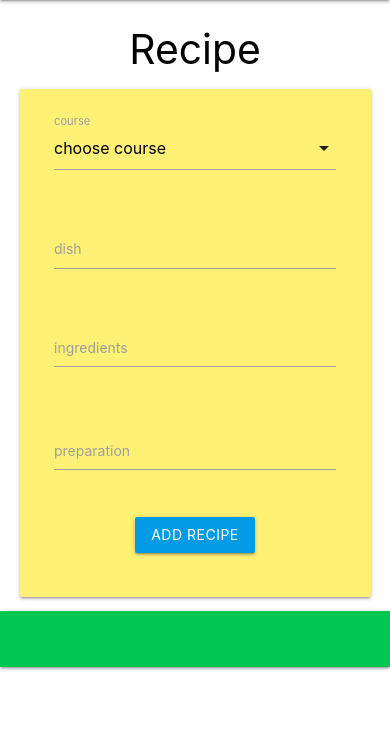
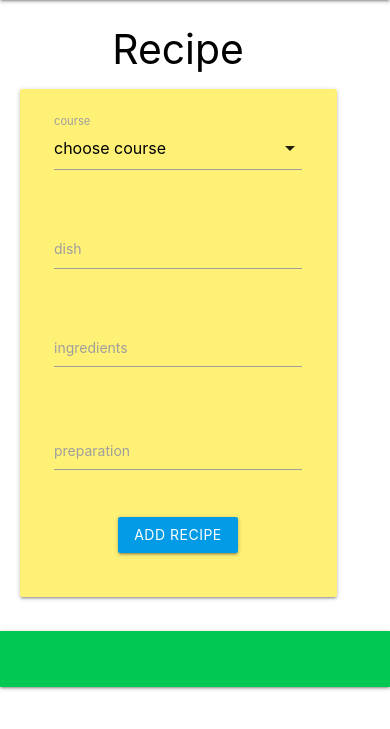
Before and after one commit to Code-Institute-Submissions/milestoneproject3-8, a Flask app: page /add_recipe in a window 390 px wide. Shown: the part 56-785 px from the top of the page. Run offline with Flask 2, Linux system fonts and the light colour scheme; data that the repository does not hold is empty; some libraries are stand-ins or nearby versions.

Commit message:
responsive

```diff
--- a/templates/add_recipe.html
+++ b/templates/add_recipe.html
@@ -1,8 +1,9 @@
 {% extends "base.html" %}
 {% block content %}
+
+<div class="row">
+    <div class="col m12">
         <h3 class="black-text center-align">Recipe</h3>
-
-
         <div class="row card-panel yellow lighten-2">
             <form class="col s12" method="POST" action="{{ url_for('add_recipe') }}">
                 <div class="row">
@@ -49,5 +50,7 @@
                 </div>
             </form>
         </div>
+    </div>
+</div>
 
 {% endblock %}
```
Also changed, not shown: templates/edit_recipe.html (+4 -3 lines). Lines whose indentation alone changed are shown as unchanged.
